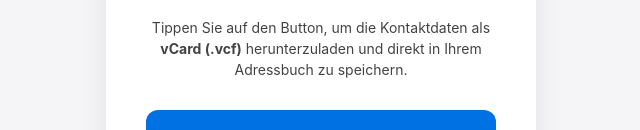
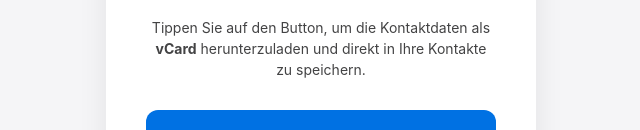
Before and after one commit to Skipper-Rex/TestTP, a plain HTML site: page index.html in a window 1280 px wide. Shown: the part 371-501 px from the top of the page, without its empty margins (319-959 px from the left). Drawn offline with Linux system fonts and the light colour scheme.

Commit message:
Update vCard download instructions in index.html

```diff
--- a/index.html
+++ b/index.html
@@ -24,7 +24,7 @@
         <div class="subtitle">Digitale Visitenkarte</div>
 
         <!-- Erklärung für den Nutzer -->
-        <p>Tippen Sie auf den Button, um die Kontaktdaten als <strong>vCard (.vcf)</strong> herunterzuladen und direkt in Ihrem Adressbuch zu speichern.</p>
+        <p>Tippen Sie auf den Button, um die Kontaktdaten als <strong>vCard</strong> herunterzuladen und direkt in Ihre Kontakte zu speichern.</p>
 
         <!-- HIER IHREN GITHUB-RAW-LINK ERSETZEN -->
         <a href="https://github.com/Skipper-Rex/TestTP/raw/refs/heads/main/Toni%20Pezi%C4%87%20-%20Test.vcf" class="btn">Visitenkarte herunterladen</a>
```
